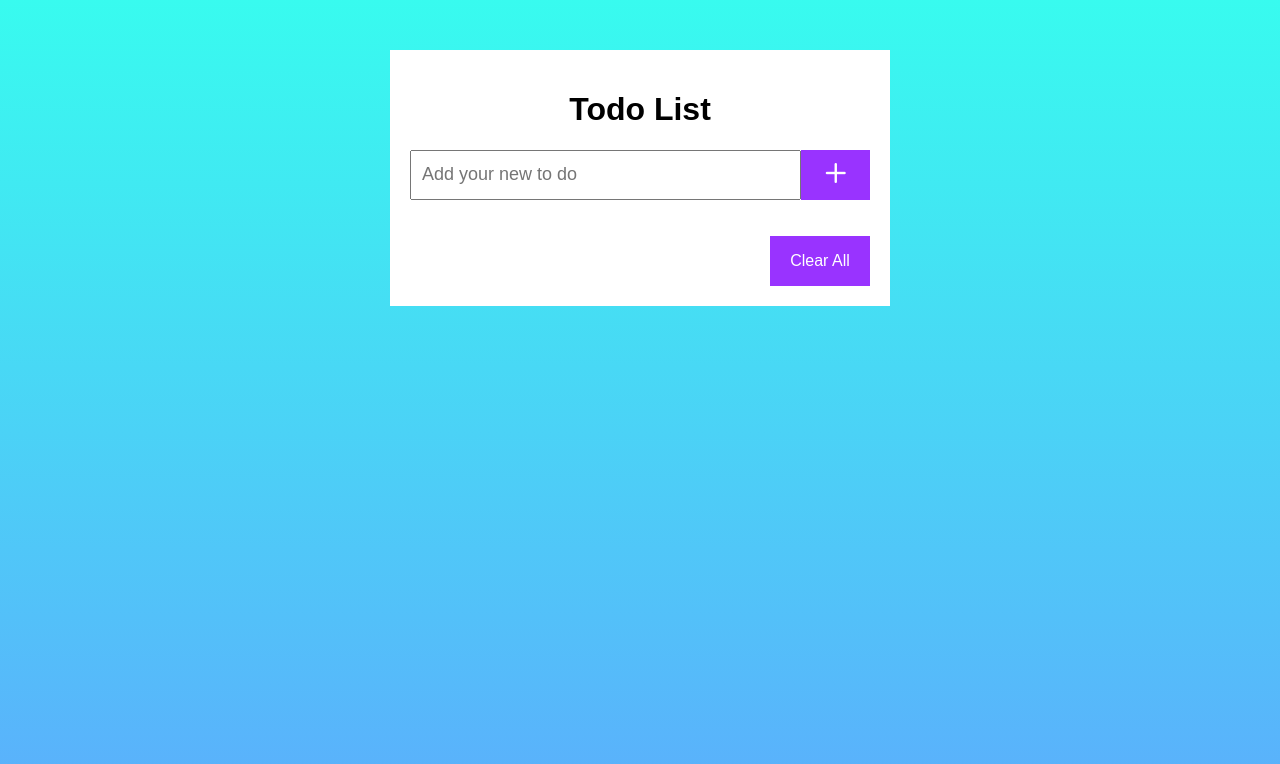
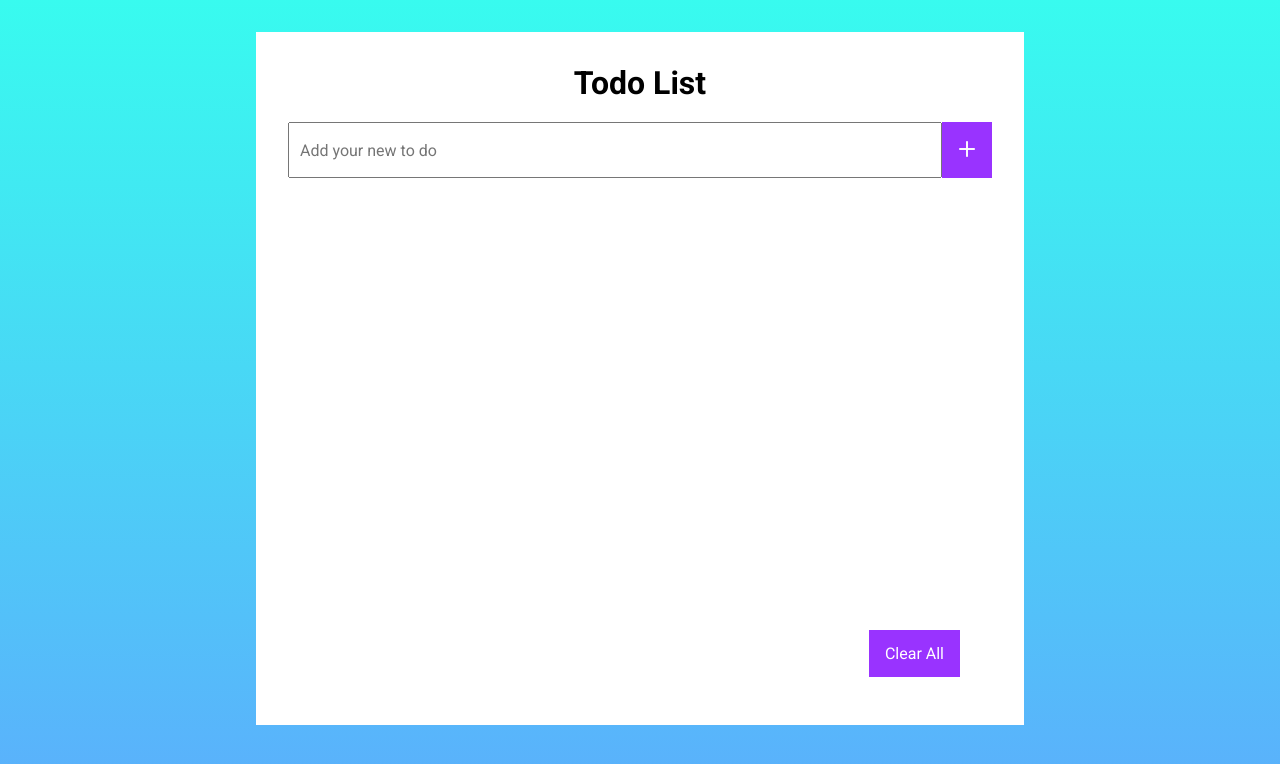
Before and after one commit to AnshulAnand/HTML-CSS-Vanilla-JS-Projects, a plain HTML site: page Todo-App/index.html in a window 1280 px wide. Drawn offline with nearby package versions, Linux system fonts and the light colour scheme.

Commit message:
Update style.css

```diff
--- a/Todo-App/style.css
+++ b/Todo-App/style.css
@@ -1,139 +1,170 @@
-body {
-  font-family: Arial, Helvetica, sans-serif;
+@import url('https://fonts.googleapis.com/css2?family=Roboto:wght@100;300;400;500;700;900&display=swap');
+
+:root {
+  --primary-color: #9933ff;
+  --white: #fff;
+}
+
+* {
+  font-family: 'Roboto', sans-serif;
   margin: 0;
   padding: 0;
   box-sizing: border-box;
-  height: 100vh;
+}
+
+body {
   display: flex;
   flex-direction: column;
   background: linear-gradient(to bottom, #38fbef, #5baffc);
   background-repeat: no-repeat;
   background-size: cover;
+  height: 100vh;
 }
 
 #container {
-  margin: auto;
-  margin-top: 50px;
-  box-sizing: border-box;
-  padding: 20px;
-  width: 500px;
-  max-height: 600px;
+  margin: 2em auto;
+  width: 60vw;
+  height: auto;
+  padding: 2em;
   display: flex;
   flex-direction: column;
   justify-content: center;
   align-items: center;
   text-align: center;
-  background-color: #fff;
+  background-color: var(--white);
 }
 
-#input-container {
-  width: 500px;
-  box-sizing: border-box;
-  padding: 0 20px;
+#container #input-container {
+  width: 100%;
+  height: 2em;
   display: flex;
   flex-direction: row;
+  justify-content: space-around;
   align-items: center;
-  justify-content: center;
-  margin-top: 0;
-  margin-bottom: 0;
+  margin-top: 2em;
+  margin-bottom: 2em;
 }
 
-input[type="text"] {
-  box-sizing: border-box;
-  width: 400px;
-  height: 50px;
-  padding-left: 10px;
-  font-size: 18px;
+#container #input-container input {
+  width: 100%;
+  height: 3.5em;
+  padding: 10px;
+  font-size: 1em;
 }
 
-#add-btn {
-  box-sizing: border-box;
-  width: 70px;
-  height: 50px;
+#container #input-container button {
+  display: flex;
+  flex-direction: column;
+  justify-content: center;
+  align-items: center;
+  text-align: center;
+  width: 50px;
+  height: 1.75em;
+  padding: 10px;
+  cursor: pointer;
+  background-color: var(--primary-color);
+  color: var(--white);
+  font-size: 2em;
   border: 0;
-  cursor: pointer;
-  font-size: 40px;
-  font-weight: bold;
-  background-color: #9933ff;
-  color: #fff;
 }
 
-#add-btn:hover {
+#container #input-container button:hover {
   background-color: #8c1aff;
 }
 
-#todo-lists {
-  width: 500px;
-  max-height: 500px;
-  box-sizing: border-box;
-  list-style: none;
-  padding: 10px;
-  overflow-y: auto;
-  margin-bottom: 0;
+#container #todo-lists {
+  width: 100%;
+  height: 400px;
+  padding: 1em;
+  list-style-type: none;
+  display: flex;
+  flex-direction: column;
+  justify-content: flex-start;
+  align-items: flex-start;
+  overflow: auto;
 }
 
-#todo-lists li {
-  text-align: left;
-  line-height: 1.5em;
+#container #todo-lists li {
+  width: 100%;
+  margin-bottom: 1em;
+  padding: 10px;
+  background-color: #e6e6e6;
 }
 
-.todo {
+#container #todo-lists li .todo {
   display: flex;
   flex-direction: row;
-  justify-content: space-between;
+  justify-content: flex-start;
   align-items: flex-start;
-  padding: 10px;
-  box-sizing: border-box;
-  margin: 5px;
-  font-size: 18px;
-  background-color: #e6e6e6;
-  height: auto;
+  word-wrap: break-word;
 }
 
-#delete-btn {
-  font-size: 25px;
-  border: 0;
-  cursor: pointer;
-  background-color: transparent;
-  color: #ff3333;
-  margin-left: 10px;
+#container #todo-lists li .todo p {
+  text-align: left;
+  word-wrap: break-word;
 }
 
-#delete-btn:hover {
-  color: #ff0000;
+#container #todo-lists li .todo #delete-btn {
+  background-color: #ff3333;
+  color: var(--white);
+  border: 0;
+  font-size: 1em;
+  padding: 1em;
+  margin-right: 1em;
+  height: 100%;
 }
 
-#list-check {
-  font-size: 100px;
-  color: #ccc;
-}
-
-#list-check-p {
-  font-size: 18px;
-  color: #ccc;
-}
-
-#footer {
+#container #footer {
+  width: 100%;
   display: flex;
   flex-direction: row;
   justify-content: space-between;
   align-items: center;
-  box-sizing: border-box;
-  width: 500px;
-  padding: 0 20px;
-  margin-top: 0;
+  padding: 1em 2em;
+  margin-top: 1em;
 }
 
-#clear-all-btn {
-  width: 100px;
-  height: 50px;
-  font-size: 16px;
+#container #footer #clear-all-btn {
+  font-size: 1em;
   border: 0;
   cursor: pointer;
-  background-color: #9933ff;
-  color: #fff;
+  background-color: var(--primary-color);
+  color: var(--white);
+  padding: 14px 16px;
 }
 
-#clear-all-btn:hover {
+#container #footer #clear-all-btn:hover {
   background-color: #8c1aff;
 }
+
+/* width */
+::-webkit-scrollbar {
+  width: 10px;
+}
+
+/* Track */
+::-webkit-scrollbar-track {
+  background: #f1f1f1;
+}
+
+/* Handle */
+::-webkit-scrollbar-thumb {
+  background: #888;
+}
+
+/* Handle on hover */
+::-webkit-scrollbar-thumb:hover {
+  background: #555;
+}
+
+#list-check {
+  font-size: 200px;
+  color: #ccc;
+  margin: 0 auto;
+}
+
+#list-check-p {
+  font-size: 25px;
+  color: #ccc;
+  margin: 0 auto;
+}
```
